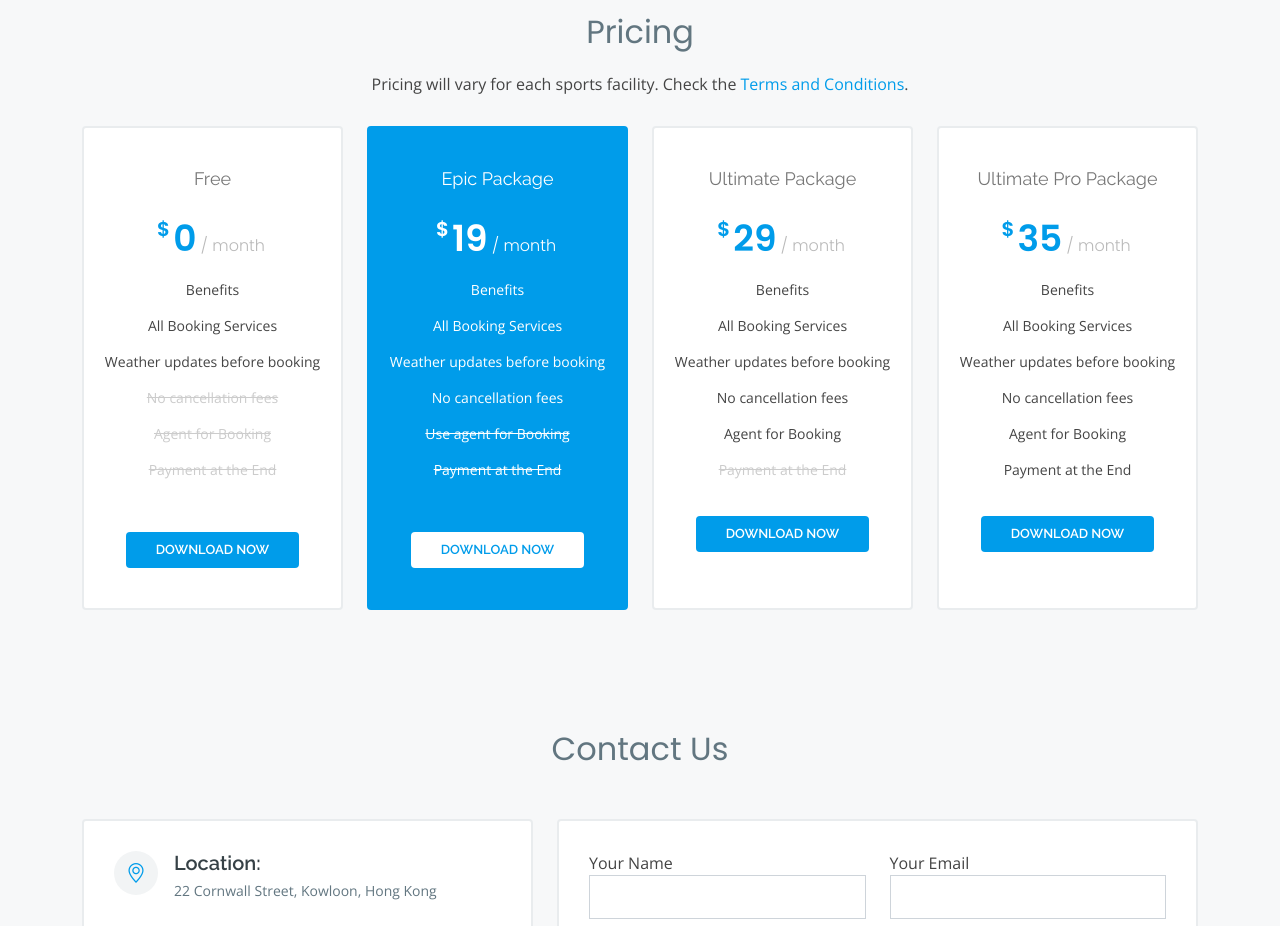
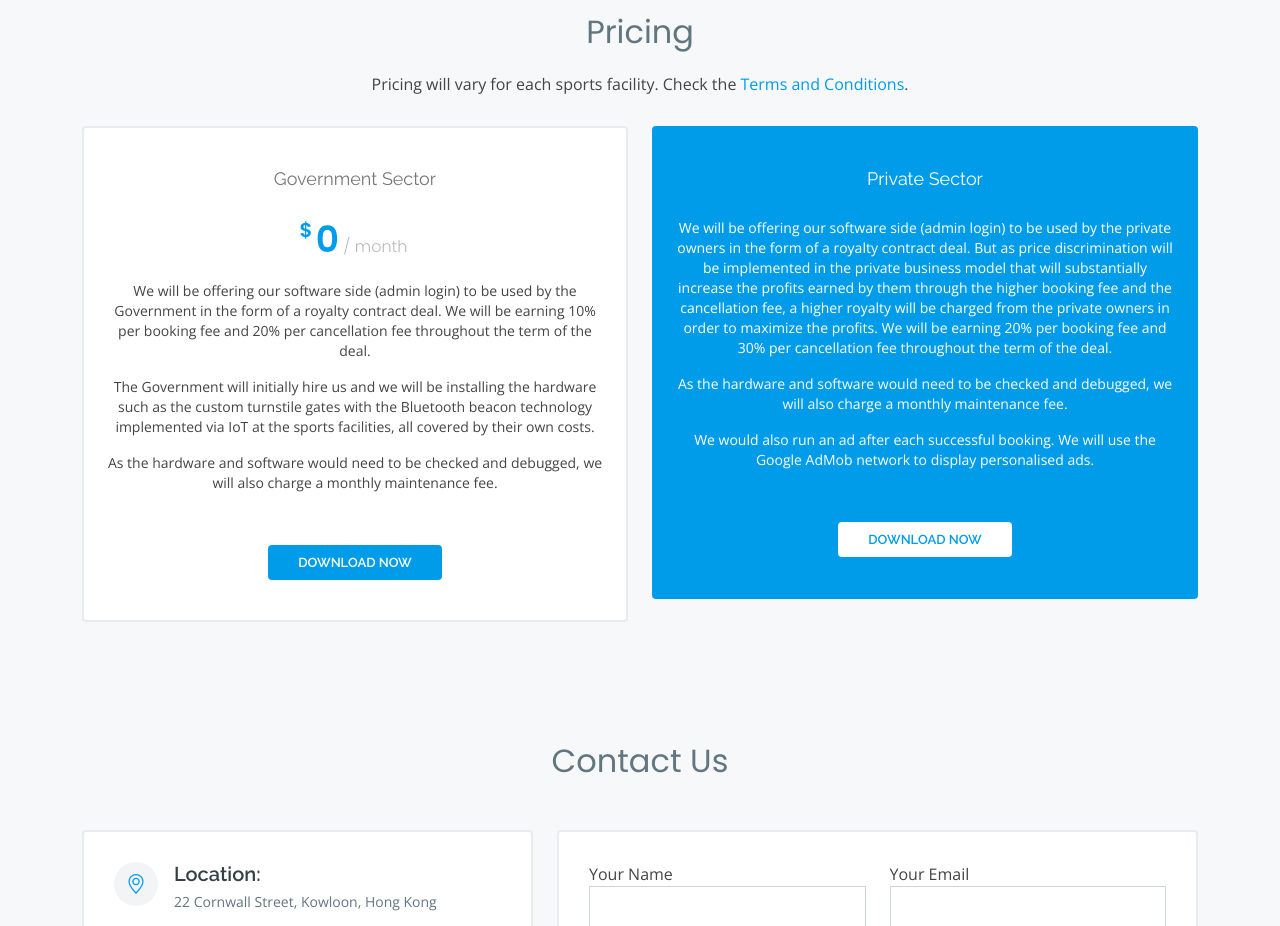
Before and after one commit to IshaankChopra/SportalUpdate, a plain HTML site: page index.html in a window 1280 px wide. Shown: the part 4660-5586 px from the top of the page. Drawn offline with nearby package versions, Linux system fonts and the light colour scheme.

Commit message:
Pricing Changes

```diff
--- a/index.html
+++ b/index.html
@@ -417,17 +417,17 @@
 
         <div class="row">
 
-          <div class="col-lg-3 col-md-6">
+          <div class="col-lg-6 col-md-6">
             <div class="box" data-aos="zoom-in">
-              <h3>Free</h3>
+              <h3>Government Sector</h3>
               <h4><sup>$</sup>0<span> / month</span></h4>
               <ul>
-                <li>Benefits</li>
-                <li>All Booking Services</li>
-                <li>Weather updates before booking</li>
-                <li class="na">No cancellation fees</li>
-                <li class="na">Agent for Booking</li>
-                <li class="na">Payment at the End</li>
+                <li>We will be offering our software side (admin login) to be used by the Government in the form of a royalty contract deal. We will be earning 10% per booking fee and 20% per cancellation fee throughout the term of the deal.
+                </li>
+                <li>The Government will initially hire us and we will be installing the hardware such as the custom turnstile gates with the Bluetooth beacon technology implemented via IoT at the sports facilities, all covered by their own costs.
+                </li>
+                <li>As the hardware and software would need to be checked and debugged, we will also charge a monthly maintenance fee.</li>
+
               </ul>
               <div class="btn-wrap">
                 <a href="#" class="btn-buy">Download Now</a>
@@ -435,17 +435,18 @@
             </div>
           </div>
 
-          <div class="col-lg-3 col-md-6 mt-4 mt-md-0">
+          <div class="col-lg-6 col-md-6 mt-4 mt-md-0">
             <div class="box featured" data-aos="zoom-in" data-aos-delay="100">
-              <h3>Epic Package</h3>
-              <h4><sup>$</sup>19<span> / month</span></h4>
+              <h3>Private Sector</h3>
+
               <ul>
-                <li>Benefits</li>
-                <li>All Booking Services</li>
-                <li>Weather updates before booking</li>
-                <li>No cancellation fees</li>
-                <li class="na">Use agent for Booking</li>
-                <li class="na">Payment at the End</li>
+                <li>We will be offering our software side (admin login) to be used by the private owners in the form of a royalty contract deal. But as price discrimination will be implemented in the private business model that will substantially increase the profits earned by them through the higher booking fee and the cancellation fee, a higher royalty will be charged from the private owners in order to maximize the profits. We will be earning 20% per booking fee and 30% per cancellation fee throughout the term of the deal.
+                </li>
+
+
+                <li >As the hardware and software would need to be checked and debugged, we will also charge a monthly maintenance fee.
+                </li>
+                <li >We would also run an ad after each successful booking. We will use the Google AdMob network to display personalised ads.</li>
               </ul>
               <div class="btn-wrap">
                 <a href="#" class="btn-buy">Download Now</a>
@@ -453,38 +454,8 @@
             </div>
           </div>
 
-          <div class="col-lg-3 col-md-6 mt-4 mt-lg-0">
-            <div class="box" data-aos="zoom-in" data-aos-delay="200">
-              <h3>Ultimate Package</h3>
-              <h4><sup>$</sup>29<span> / month</span></h4>
-              <ul>
-                <li>Benefits</li>
-                <li>All Booking Services</li>
-                <li>Weather updates before booking</li>
-                <li >No cancellation fees</li>
-                <li>Agent for Booking</li>
-                <li class="na">Payment at the End</li>
-              <div class="btn-wrap">
-                <a href="#" class="btn-buy">Download Now</a>
-              </div>
-            </div>
-          </div>
-          <div class="col-lg-3 col-md-6 mt-4 mt-lg-0">
-            <div class="box" data-aos="zoom-in" data-aos-delay="200">
-              <h3>Ultimate Pro Package</h3>
-              <h4><sup>$</sup>35<span> / month</span></h4>
-              <ul>
-                <li>Benefits</li>
-                <li>All Booking Services</li>
-                <li>Weather updates before booking</li>
-                <li >No cancellation fees</li>
-                <li>Agent for Booking</li>
-                <li>Payment at the End</li>
-              <div class="btn-wrap">
-                <a href="#" class="btn-buy">Download Now</a>
-              </div>
-            </div>
-          </div>
+
+
 
 
         </div>
```
Also changed, not shown: 3 other files.
